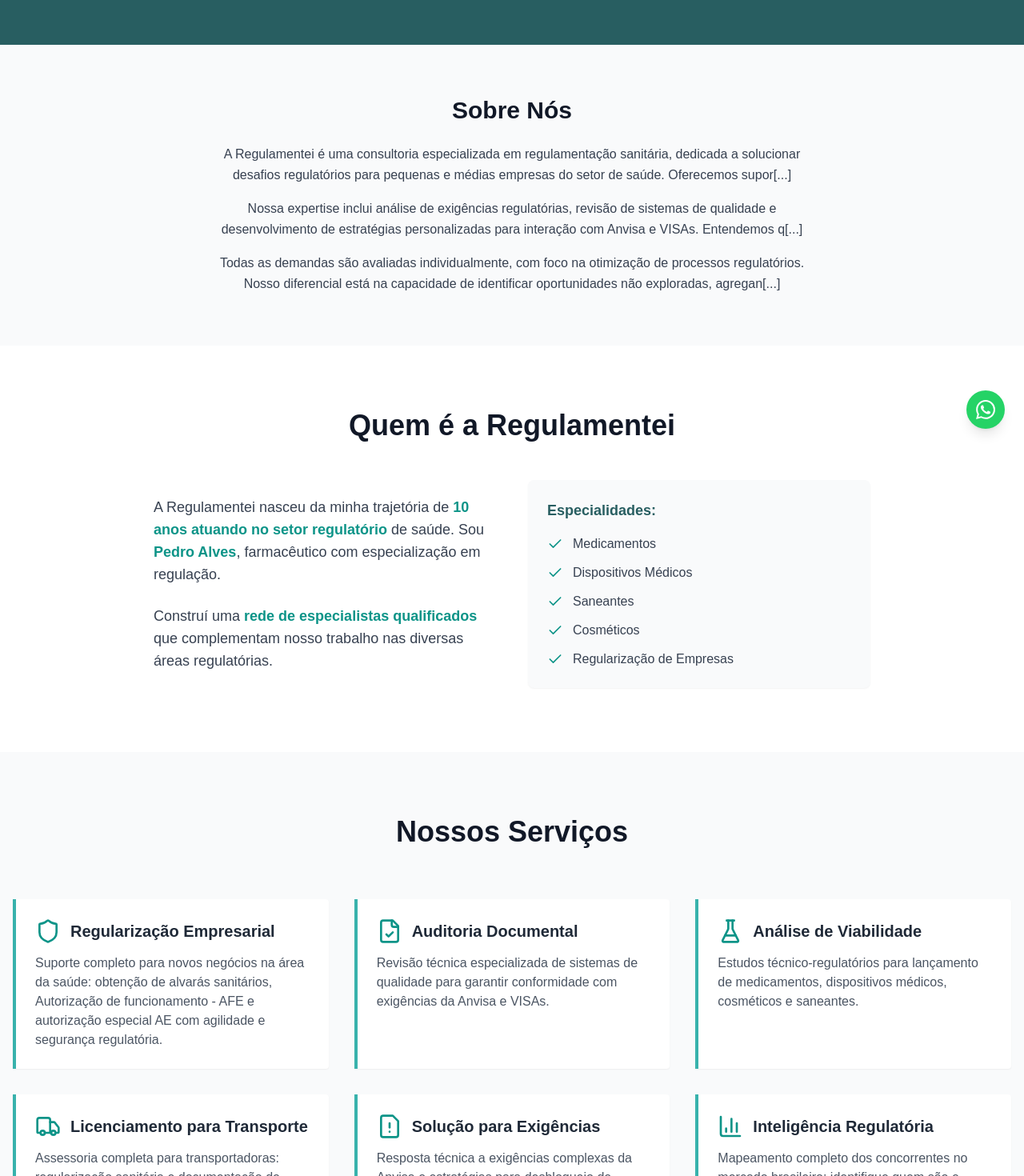
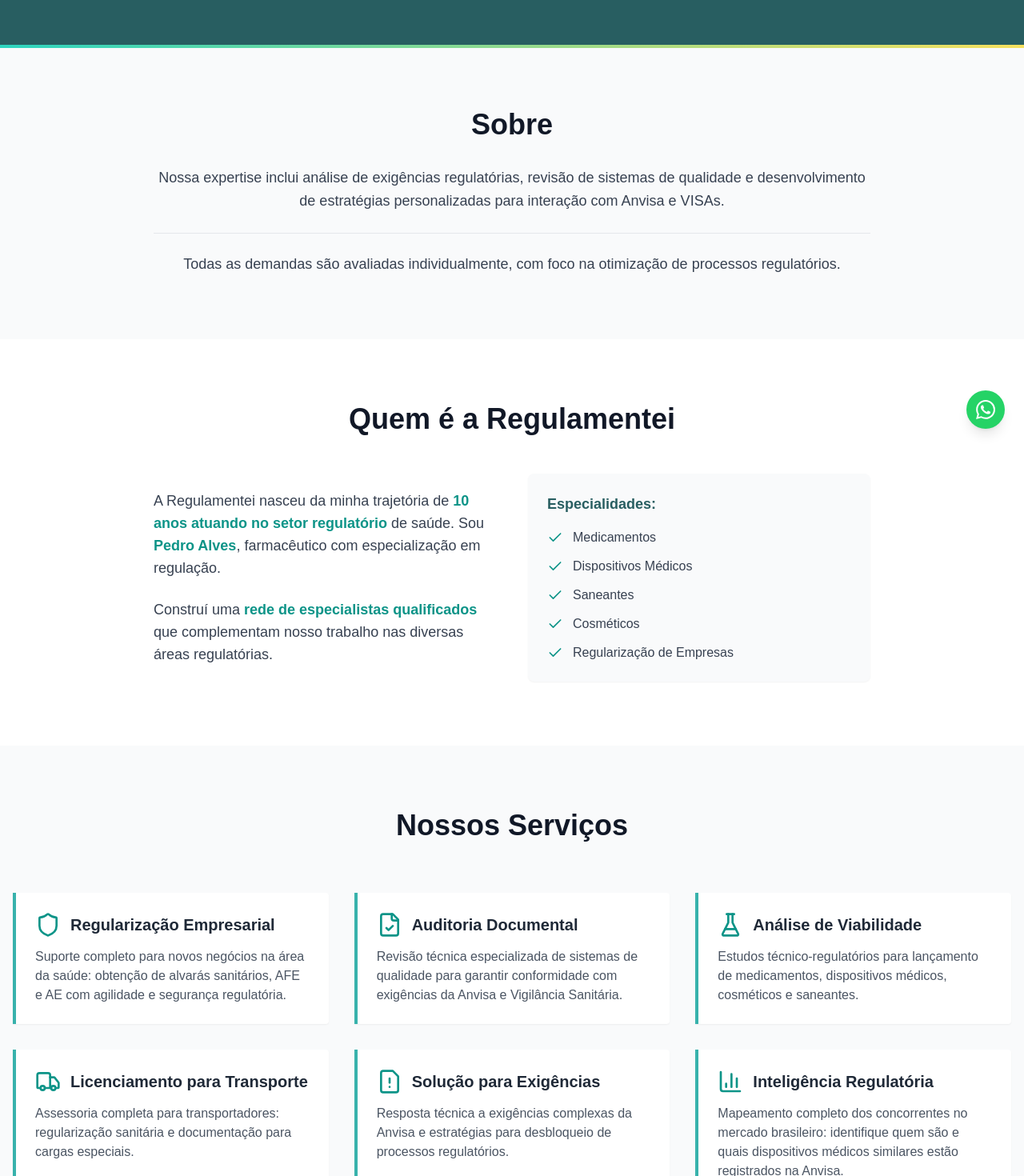
Before and after one commit to pedrohenriquealves1991/regulamentei-website, a Next.js app: page / in a window 1280 px wide. Shown: the part 240-1710 px from the top of the page at 80% size. Built offline with nearby package versions, Linux system fonts and the light colour scheme.

Commit message:
Update page.tsx

```diff
--- a/app/page.tsx
+++ b/app/page.tsx
@@ -11,80 +11,51 @@ import {
   BarChart3,
   Check,
 } from "lucide-react";
-import { motion } from "framer-motion";
 
 export default function Home() {
   return (
     <main className="flex min-h-screen flex-col">
       {/* Hero Section */}
-      <motion.section
-        initial={{ opacity: 0 }}
-        animate={{ opacity: 1 }}
-        transition={{ duration: 0.8 }}
-        className="w-full bg-teal-700 text-white py-20 px-4 text-center"
-      >
+      <section className="w-full bg-teal-700 text-white py-20 px-4 text-center">
         <div className="max-w-4xl mx-auto">
-          <motion.h1
-            initial={{ y: -20 }}
-            animate={{ y: 0 }}
-            transition={{ delay: 0.2 }}
-            className="text-4xl md:text-6xl font-bold mb-4"
-          >
+          <h1 className="text-4xl md:text-6xl font-bold mb-4">
             REGULAMENTEI
-          </motion.h1>
-          <motion.div
-            initial={{ scaleX: 0 }}
-            animate={{ scaleX: 1 }}
-            transition={{ delay: 0.4 }}
-            className="w-24 h-1 bg-yellow-400 mx-auto mb-6"
-          />
-          <motion.p
-            initial={{ opacity: 0 }}
-            animate={{ opacity: 1 }}
-            transition={{ delay: 0.6 }}
-            className="text-xl md:text-2xl"
-          >
+          </h1>
+          <div className="w-24 h-1 bg-yellow-400 mx-auto mb-6" />
+          <p className="text-xl md:text-2xl">
             Transformando complexidade em conformidade.
-          </motion.p>
+          </p>
         </div>
-      </motion.section>
+      </section>
 
       {/* About Section */}
-      <section className="py-16 px-4 bg-gray-50">
-        <div className="max-w-3xl mx-auto text-center">
-          <h2 className="text-3xl font-bold text-gray-900 flex items-center justify-center mb-6">
-            Sobre Nós
+      <section className="relative py-20 px-4 bg-gray-50">
+        <div className="absolute top-0 left-0 right-0 h-1 bg-gradient-to-r from-teal-400 to-yellow-400"></div>
+        <div className="max-w-4xl mx-auto text-center">
+          <h2 className="text-3xl md:text-4xl font-bold text-gray-900 mb-8">
+            Sobre
           </h2>
-          <p className="text-gray-700 leading-relaxed mb-4">
-            A Regulamentei é uma consultoria especializada em regulamentação sanitária, dedicada a solucionar desafios regulatórios para pequenas e médias empresas do setor de saúde. Oferecemos supor[...]
-          </p>
-          <p className="text-gray-700 leading-relaxed mb-4">
-            Nossa expertise inclui análise de exigências regulatórias, revisão de sistemas de qualidade e desenvolvimento de estratégias personalizadas para interação com Anvisa e VISAs. Entendemos q[...]
-          </p>
-          <p className="text-gray-700 leading-relaxed font-medium">
-            Todas as demandas são avaliadas individualmente, com foco na otimização de processos regulatórios. Nosso diferencial está na capacidade de identificar oportunidades não exploradas, agregan[...]
-          </p>
+          <div className="space-y-6">
+            <p className="text-lg text-gray-700 leading-relaxed">
+              Nossa expertise inclui análise de exigências regulatórias, revisão de sistemas de qualidade e desenvolvimento de estratégias personalizadas para interação com Anvisa e VISAs.
+            </p>
+            <div className="w-full border-t border-gray-200 my-4"></div>
+            <p className="text-lg text-gray-700 font-medium">
+              Todas as demandas são avaliadas individualmente, com foco na otimização de processos regulatórios.
+            </p>
+          </div>
         </div>
       </section>
 
       {/* Quem é a Regulamentei */}
       <section className="py-20 px-4 bg-white">
         <div className="max-w-4xl mx-auto">
-          <motion.h2
-            initial={{ opacity: 0, y: 20 }}
-            whileInView={{ opacity: 1, y: 0 }}
-            viewport={{ once: true }}
-            className="text-3xl md:text-4xl font-bold text-center text-gray-900 mb-12"
-          >
+          <h2 className="text-3xl md:text-4xl font-bold text-center text-gray-900 mb-12">
             Quem é a Regulamentei
-          </motion.h2>
+          </h2>
 
           <div className="grid md:grid-cols-2 gap-10 items-center">
-            <motion.div
-              initial={{ opacity: 0, x: -20 }}
-              whileInView={{ opacity: 1, x: 0 }}
-              viewport={{ once: true }}
-            >
+            <div>
               <div className="space-y-6">
                 <p className="text-lg text-gray-700">
                   A Regulamentei nasceu da minha trajetória de <strong className="text-teal-600">10 anos atuando no setor regulatório</strong> de saúde. Sou <strong className="text-teal-600">Pedro Alves</strong>, farmacêutico com especialização em regulação.
@@ -93,31 +64,19 @@ export default function Home() {
                   Construí uma <strong className="text-teal-600">rede de especialistas qualificados</strong> que complementam nosso trabalho nas diversas áreas regulatórias.
                 </p>
               </div>
-            </motion.div>
+            </div>
 
-            <motion.div
-              initial={{ opacity: 0, x: 20 }}
-              whileInView={{ opacity: 1, x: 0 }}
-              viewport={{ once: true }}
-              className="bg-gray-50 p-6 rounded-lg shadow-sm"
-            >
+            <div className="bg-gray-50 p-6 rounded-lg shadow-sm">
               <h3 className="font-semibold text-lg mb-4 text-teal-700">Especialidades:</h3>
               <ul className="space-y-3">
-                {['Medicamentos', 'Dispositivos Médicos', 'Saneantes', 'Cosméticos', 'Regularização de Empresas'].map((item, index) => (
-                  <motion.li
-                    key={index}
-                    initial={{ opacity: 0, x: 10 }}
-                    whileInView={{ opacity: 1, x: 0 }}
-                    viewport={{ once: true }}
-                    transition={{ delay: index * 0.1 }}
-                    className="flex items-center"
-                  >
+                {['Medicamentos', 'Dispositivos Médicos', 'Saneantes', 'Cosméticos', 'Regularização de Empresas'].map((item) => (
+                  <li key={item} className="flex items-center">
                     <Check className="h-5 w-5 mr-3 text-teal-600 flex-shrink-0" />
                     <span className="text-gray-700">{item}</span>
-                  </motion.li>
+                  </li>
                 ))}
               </ul>
-            </motion.div>
+            </div>
           </div>
         </div>
       </section>
@@ -125,26 +84,21 @@ export default function Home() {
       {/* Services Section */}
       <section className="py-20 px-4 bg-gray-50">
         <div className="max-w-7xl mx-auto">
-          <motion.h2
-            initial={{ opacity: 0 }}
-            whileInView={{ opacity: 1 }}
-            viewport={{ once: true }}
-            className="text-3xl md:text-4xl font-bold text-center text-gray-900 mb-16"
-          >
+          <h2 className="text-3xl md:text-4xl font-bold text-center text-gray-900 mb-16">
             Nossos Serviços
-          </motion.h2>
+          </h2>
 
           <div className="grid grid-cols-1 md:grid-cols-2 lg:grid-cols-3 gap-8">
             <ServiceCard
               icon={<Shield className="h-8 w-8 text-teal-600" />}
               title="Regularização Empresarial"
-              description="Suporte completo para novos negócios na área da saúde: obtenção de alvarás sanitários, Autorização de funcionamento - AFE e autorização especial AE com agilidade e segurança regulatória."
+              description="Suporte completo para novos negócios na área da saúde: obtenção de alvarás sanitários, AFE e AE com agilidade e segurança regulatória."
               className="hover:shadow-lg transition-all duration-300 hover:-translate-y-1"
             />
             <ServiceCard
               icon={<FileCheck className="h-8 w-8 text-teal-600" />}
               title="Auditoria Documental"
-              description="Revisão técnica especializada de sistemas de qualidade para garantir conformidade com exigências da Anvisa e VISAs."
+              description="Revisão técnica especializada de sistemas de qualidade para garantir conformidade com exigências da Anvisa e Vigilância Sanitária."
               className="hover:shadow-lg transition-all duration-300 hover:-translate-y-1"
             />
             <ServiceCard
@@ -156,7 +110,7 @@ export default function Home() {
             <ServiceCard
               icon={<Truck className="h-8 w-8 text-teal-600" />}
               title="Licenciamento para Transporte"
-              description="Assessoria completa para transportadoras: regularização sanitária e documentação de sistema de gestão qualidade prontos para o seu negócio."
+              description="Assessoria completa para transportadores: regularização sanitária e documentação para cargas especiais."
               className="hover:shadow-lg transition-all duration-300 hover:-translate-y-1"
             />
             <ServiceCard
```
